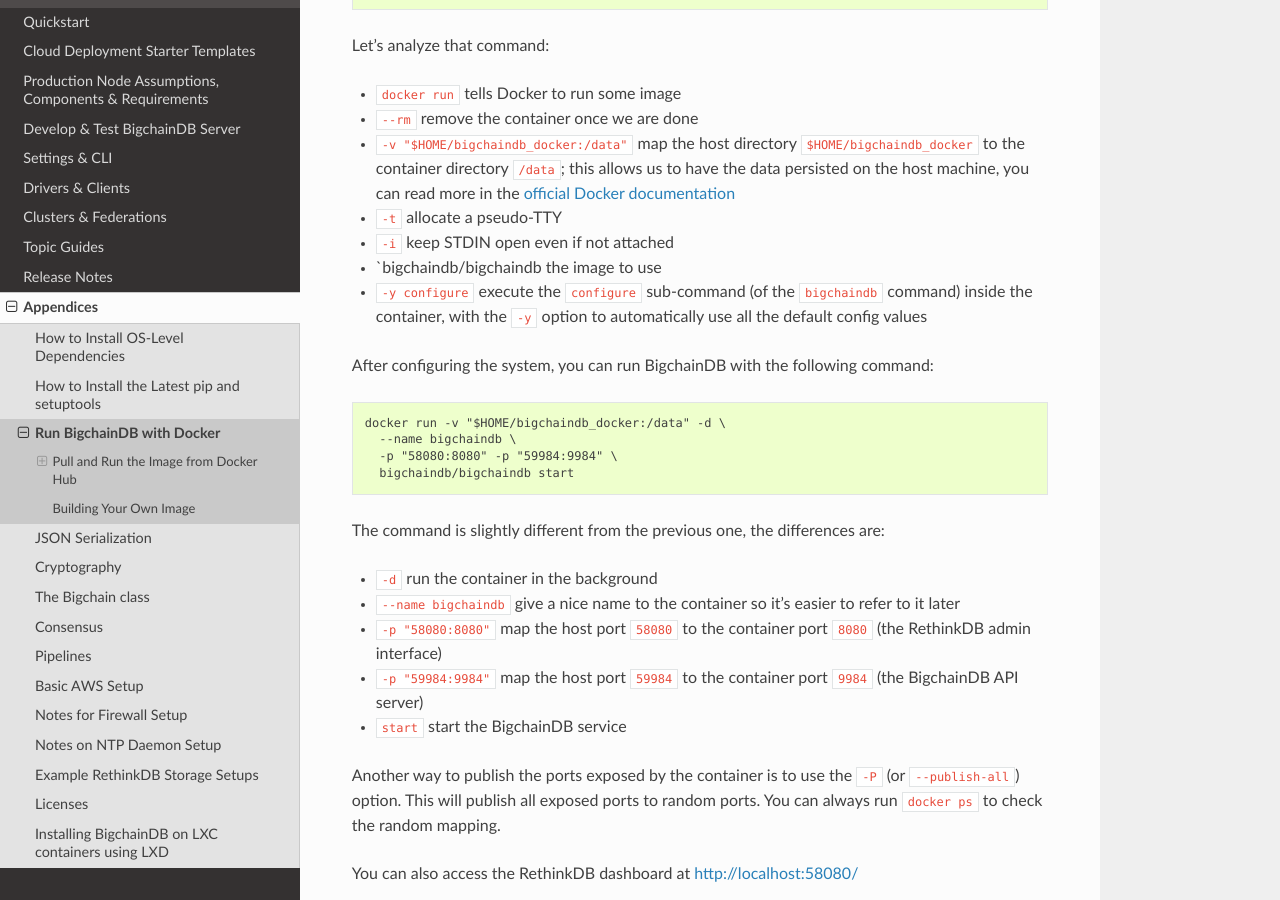
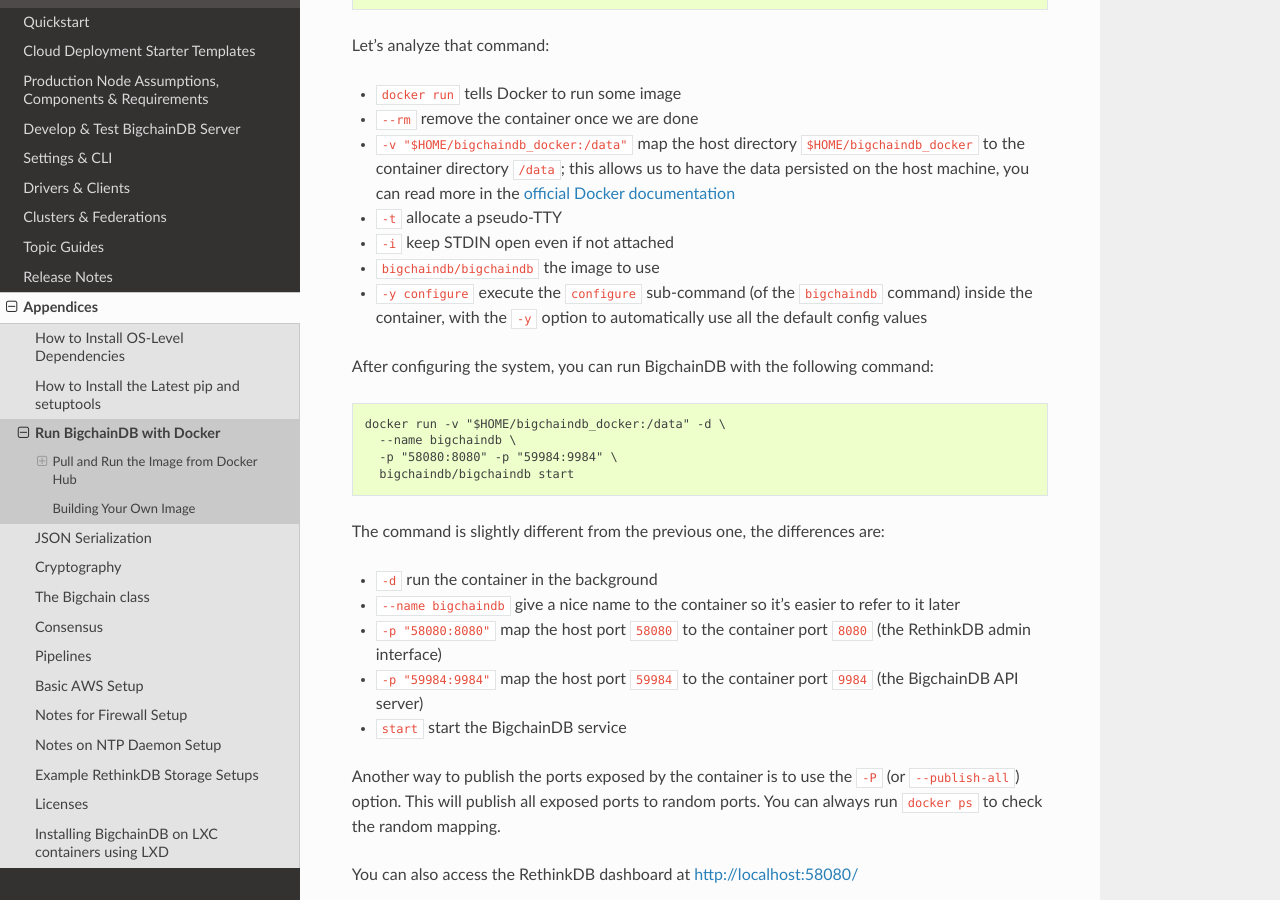
Before and after one commit to bigchaindb/bigchaindb, a Sphinx documentation site: the page built from docs/source/appendices/run-with-docker.md, in a window 1280 px wide and 900 px high, scrolled down 723 px. Built offline with Sphinx 7.4.7 and the Read the Docs theme 2.0.0, drawn with Linux system fonts in a browser that asks for light colours.

Commit message:
Add missing backtick

```diff
--- a/docs/source/appendices/run-with-docker.md
+++ b/docs/source/appendices/run-with-docker.md
@@ -38,7 +38,7 @@
  documentation](https://docs.docker.com/engine/userguide/containers/dockervolumes/#mount-a-host-directory-as-a-data-volume)
 * `-t` allocate a pseudo-TTY
 * `-i` keep STDIN open even if not attached
-* `bigchaindb/bigchaindb the image to use
+* `bigchaindb/bigchaindb` the image to use
 * `-y configure` execute the `configure` sub-command (of the `bigchaindb` command) inside the container, with the `-y` option to automatically use all the default config values
 
 
```
